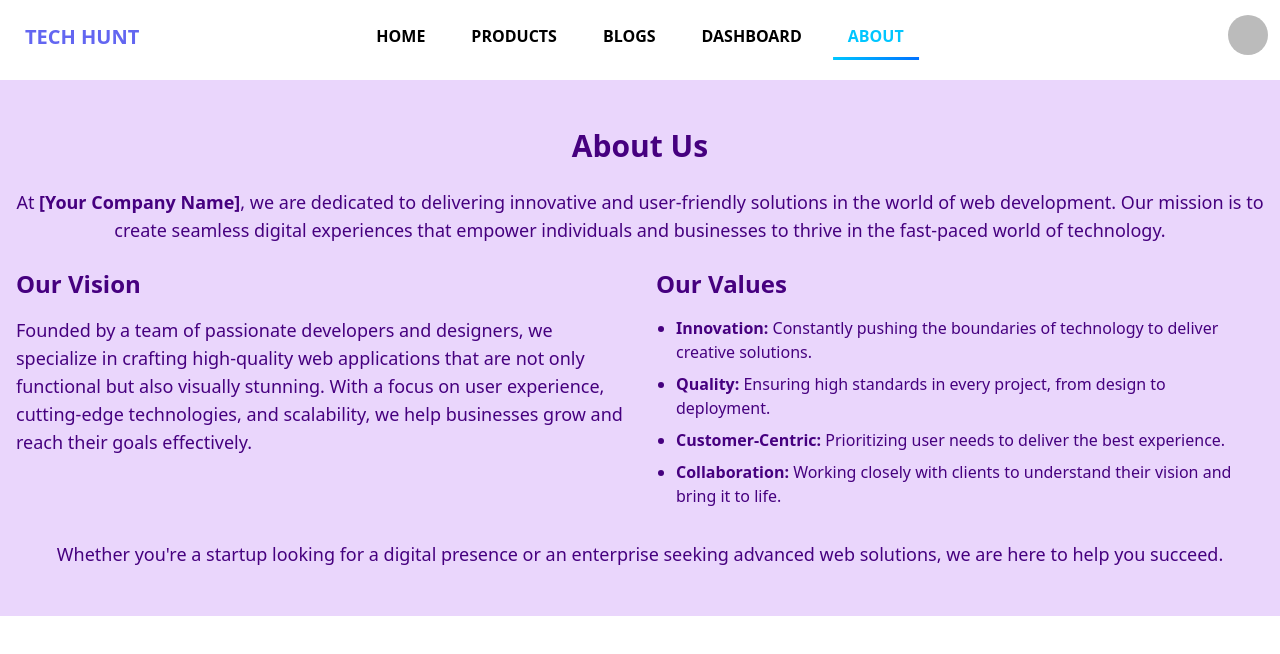
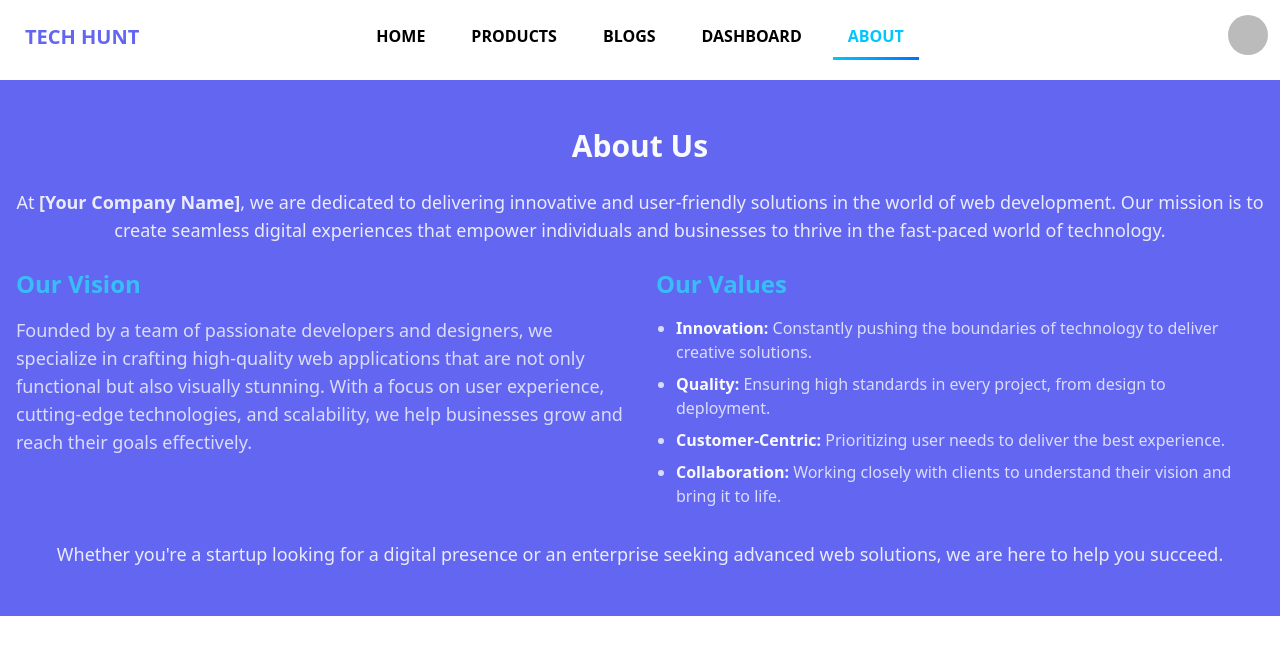
Before and after one commit to Joynal-Abedin85/tech-hunt-client, a React (Vite) app: page /about in a window 1280 px wide. Shown: the top 654 px of the page. Built offline with nearby package versions, Linux system fonts and the light colour scheme; no server answers; sample sign-in values are in the browser's storage.

Commit message:
add a color on blog section

```diff
--- a/src/pages/mainlayout/About.jsx
+++ b/src/pages/mainlayout/About.jsx
@@ -1,41 +1,67 @@
-import React from 'react';
+import React from "react";
 
 const About = () => {
   return (
     <div>
-             <section className="about-us bg-[#ead6fc] text-[#46007f] py-12">
+      <section className="about-us bg-primary text-text py-12">
         <div className="container mx-auto px-4">
           <h2 className="text-3xl font-semibold mb-6 text-center">About Us</h2>
-        <p className="text-lg text-center mb-6">
-          At <span className="font-bold">[Your Company Name]</span>, we are dedicated to
-          delivering innovative and user-friendly solutions in the world of web development. Our mission
-          is to create seamless digital experiences that empower individuals and businesses to thrive in
-          the fast-paced world of technology.
+          <p className="text-lg text-center mb-6 text-text/90">
+            At <span className="font-bold">[Your Company Name]</span>, we are
+            dedicated to delivering innovative and user-friendly solutions in
+            the world of web development. Our mission is to create seamless
+            digital experiences that empower individuals and businesses to
+            thrive in the fast-paced world of technology.
           </p>
+
           <div className="grid grid-cols-1 md:grid-cols-2 gap-8">
+            {/* Vision */}
             <div>
-            <h3 className="text-2xl font-semibold mb-4">Our Vision</h3>
-            <p className="text-lg mb-4">
-              Founded by a team of passionate developers and designers, we specialize in crafting high-quality
-              web applications that are not only functional but also visually stunning. With a focus on user
-              experience, cutting-edge technologies, and scalability, we help businesses grow and reach their goals
-              effectively.
+              <h3 className="text-2xl font-semibold mb-4 text-hover">
+                Our Vision
+              </h3>
+              <p className="text-lg mb-4 text-text/80">
+                Founded by a team of passionate developers and designers, we
+                specialize in crafting high-quality web applications that are
+                not only functional but also visually stunning. With a focus on
+                user experience, cutting-edge technologies, and scalability, we
+                help businesses grow and reach their goals effectively.
               </p>
             </div>
+
+            {/* Values */}
             <div>
-            <h3 className="text-2xl font-semibold mb-4">Our Values</h3>
-            <ul className="list-disc pl-5 space-y-2">
-              <li><strong>Innovation:</strong> Constantly pushing the boundaries of technology to deliver creative solutions.</li>
-              <li><strong>Quality:</strong> Ensuring high standards in every project, from design to deployment.</li>
-              <li><strong>Customer-Centric:</strong> Prioritizing user needs to deliver the best experience.</li>
-              <li><strong>Collaboration:</strong> Working closely with clients to understand their vision and bring it to life.</li>
+              <h3 className="text-2xl font-semibold mb-4 text-hover">
+                Our Values
+              </h3>
+              <ul className="list-disc pl-5 space-y-2 text-text/80">
+                <li>
+                  <strong className="text-text">Innovation:</strong> Constantly
+                  pushing the boundaries of technology to deliver creative
+                  solutions.
+                </li>
+                <li>
+                  <strong className="text-text">Quality:</strong> Ensuring high
+                  standards in every project, from design to deployment.
+                </li>
+                <li>
+                  <strong className="text-text">Customer-Centric:</strong>{" "}
+                  Prioritizing user needs to deliver the best experience.
+                </li>
+                <li>
+                  <strong className="text-text">Collaboration:</strong> Working
+                  closely with clients to understand their vision and bring it
+                  to life.
+                </li>
               </ul>
             </div>
           </div>
+
           <div className="text-center mt-8">
-          <p className="text-lg">
-            Whether you're a startup looking for a digital presence or an enterprise seeking advanced web solutions,
-            we are here to help you succeed.
+            <p className="text-lg text-text/90">
+              Whether you're a startup looking for a digital presence or an
+              enterprise seeking advanced web solutions, we are here to help you
+              succeed.
             </p>
           </div>
         </div>
```
Also changed, not shown: src/pages/mainlayout/Blog.jsx (+44 -117 lines). Lines whose indentation alone changed are shown as unchanged.
